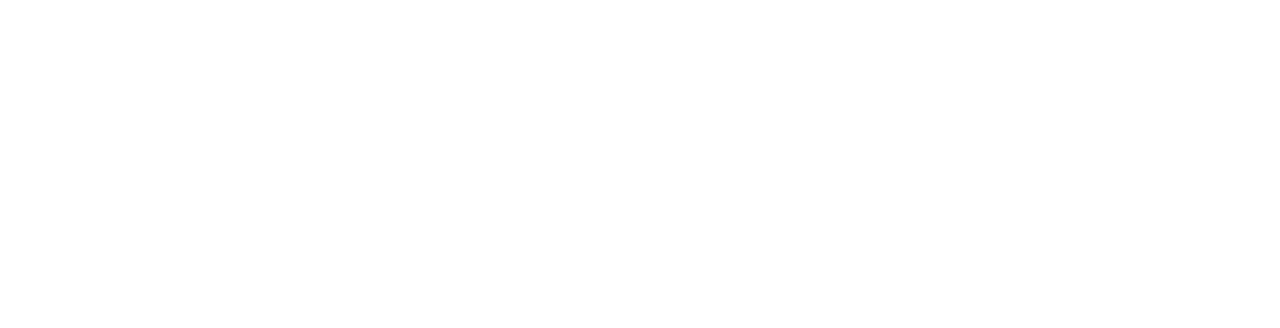
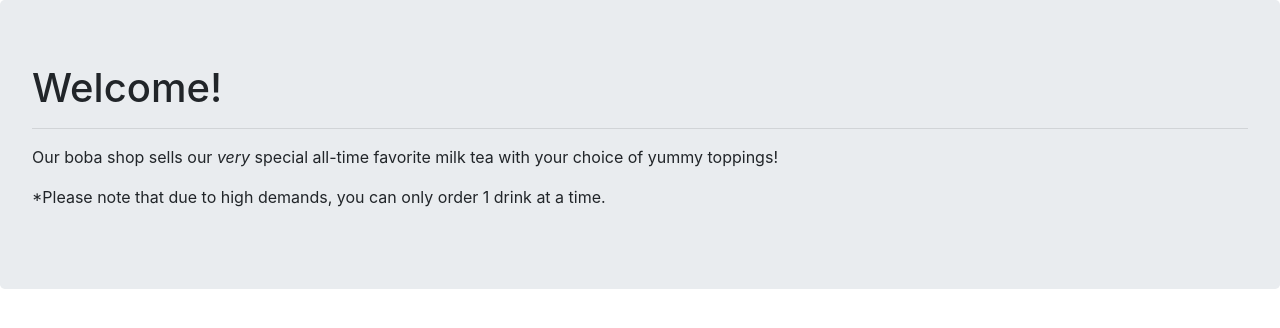
Before and after one commit to ayohana/boba-shop, a plain HTML site: page index.html in a window 1280 px wide. Drawn offline with Linux system fonts and the light colour scheme.

Commit message:
Add header to index.html

```diff
--- a/index.html
+++ b/index.html
@@ -1,7 +1,7 @@
 <!DOCTYPE html>
 <html>
   <head>
-    <title></title>
+    <title>Boba Shop</title>
     <link href="css/bootstrap.css" rel="stylesheet" type="text/css">
     <link href="css/styles.css" rel="stylesheet" type="text/css">
     <script src="js/jquery-3.4.1.js"></script>
@@ -9,6 +9,13 @@
     <script src="js/scripts.js"></script>
   </head>
   <body>
+    <div class="jumbotron">
+      <h1>Welcome!</h1>
+      <hr>
+      <p>Our boba shop sells our <em>very</em> special all-time favorite milk tea with your choice of yummy toppings!</p>
+      <p>*Please note that due to high demands, you can only order 1 drink at a time.</p>
+    </div>
+
 
   </body>
 </html>
```
